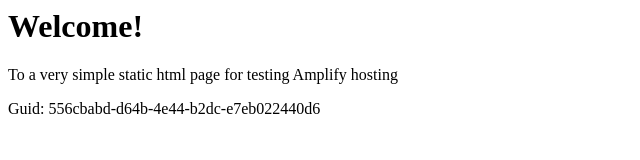
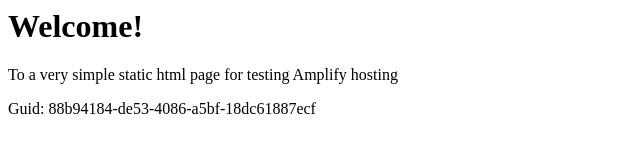
Before and after one commit to aws-aemilia-arn/Github-PR-Commit-Integration-Test-DoNotTouch-GitHubWebhookPushCanaryTest-v1-preprod-eu-north-1, a website: page src/index.html in a window 1280 px wide. Shown: the full height of the page, 0-640 px from the left. Drawn offline with Linux system fonts and the light colour scheme.

Commit message:
commit from integ tests

```diff
--- a/src/index.html
+++ b/src/index.html
@@ -12,6 +12,6 @@
 <body>
     <h1>Welcome!</h1>
     <p>To a very simple static html page for testing Amplify hosting</p>
-    <p>Guid: 556cbabd-d64b-4e44-b2dc-e7eb022440d6</p></body>
+    <p>Guid: 88b94184-de53-4086-a5bf-18dc61887ecf</p></body>
 
 </html>
```
